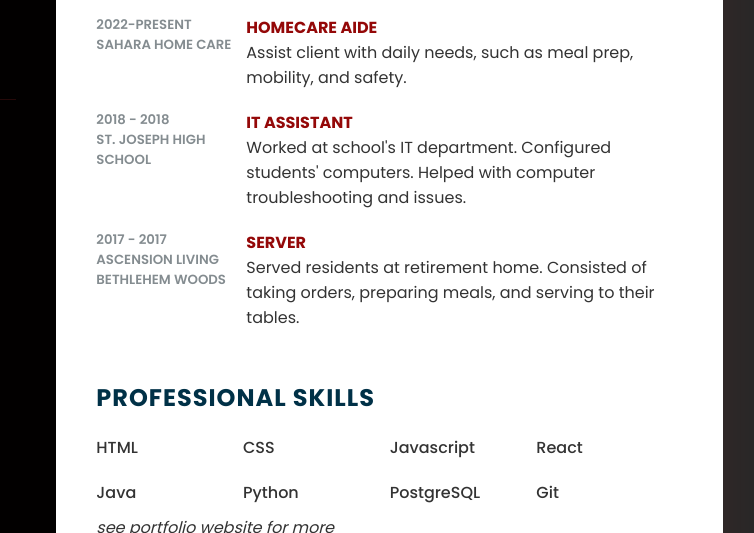
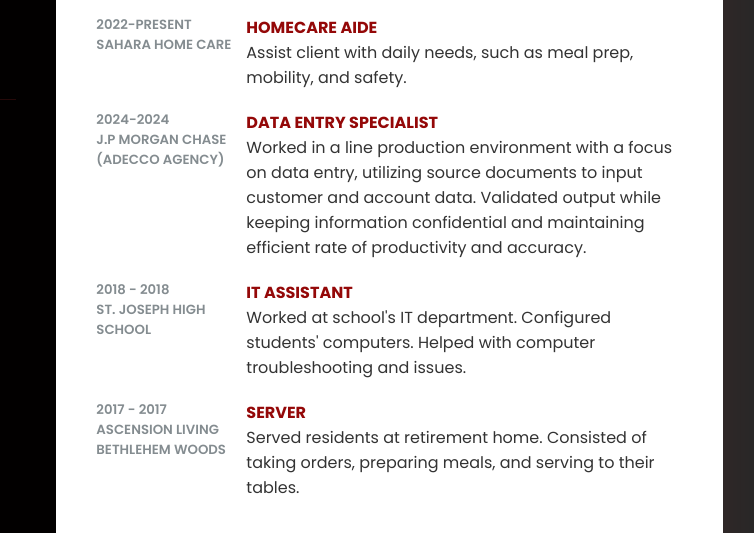
Before and after one commit to rbaraku/Resume, a plain HTML site: page index.html in a window 1280 px wide. Shown: the part 300-833 px from the top of the page, 417-1171 px from the left. Drawn offline with Linux system fonts and the light colour scheme.

Commit message:
updated experience

```diff
--- a/index.html
+++ b/index.html
@@ -109,6 +109,17 @@
             <p> Assist client with daily needs, such as meal prep, mobility, and safety. </p>
         </div>
         </div>
+        <div class="box">
+            <div class="year_company">
+                <h5>2024-2024</h5>
+                <h5>J.P Morgan Chase</h5>
+                <h5>(Adecco Agency)</h5>
+            </div>
+            <div class="text">
+                <h4>Data Entry Specialist</h4>
+                <p> Worked in a line production environment with a focus on data entry, utilizing source documents to input customer and account data. Validated output while keeping information confidential and maintaining efficient rate of productivity and accuracy. </p>
+            </div>
+            </div>
     <div class="box">
         <div class="year_company">
             <h5>2018 - 2018</h5>
@@ -140,7 +151,7 @@
         <li>Javascript</li>
         <li>React</li>
         <li>Java</li>
-        <li>Python</li>
+        <li>Bootstrap</li>
         <li>PostgreSQL</li>
         <li>Git</li>
         </ul> <a href='https://rrondev.netlify.app/' target="_blank"><i><u>see portfolio website for more</u></i></a>
@@ -155,6 +166,7 @@
         <li>Communication</li>
         <li>Adaptability</li>
         <li>Persistent</li>
+        <li>Attention to Detail</li>
         </ul>
 
     <div class="About interest">
```
